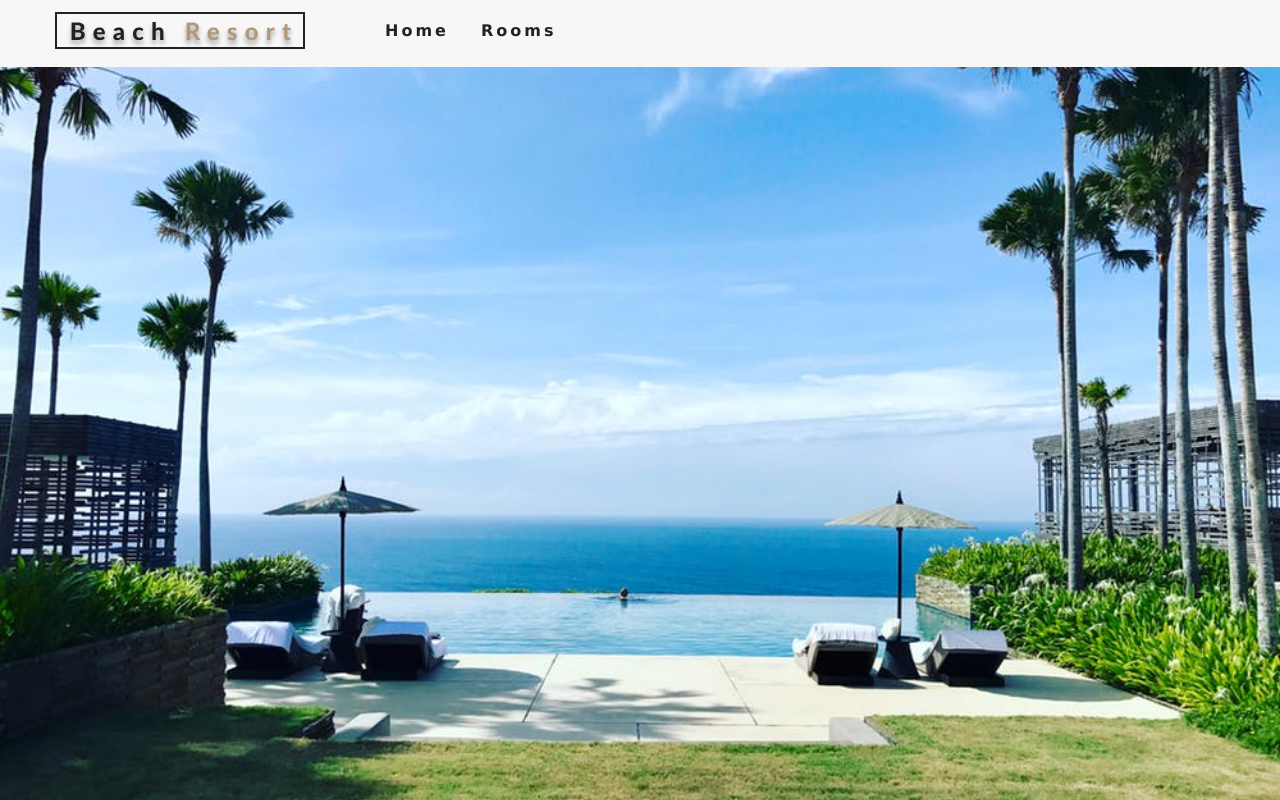
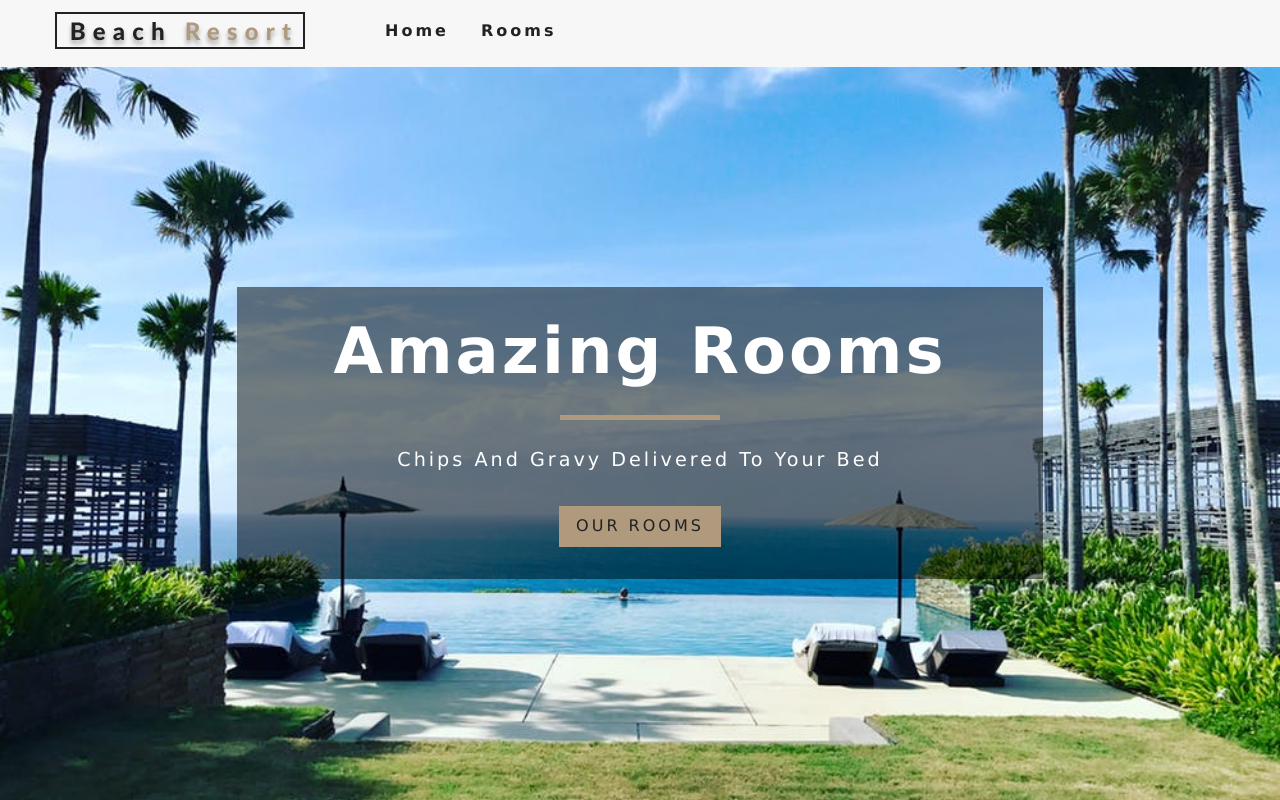
Before and after one commit to topherb99/resort_project, a React (Create React App) app: page / in a window 1280 px wide. Built offline with nearby package versions, Linux system fonts and the light colour scheme.

Commit message:
banner added to homepage

```diff
--- /dev/null
+++ b/src/components/Banner.js
@@ -0,0 +1,11 @@
+import React from 'react'
+
+export default function Banner({children,title,subtitle}) {
+  return (
+    <div className="banner">
+      <h1>{title}</h1>
+      <div></div>
+      <p>{subtitle}</p>
+      {children}
+    </div>
+)}
--- a/src/pages/Home.js
+++ b/src/pages/Home.js
@@ -1,6 +1,16 @@
 import React from 'react'
 import Hero from '../components/Hero';
+import Banner from '../components/Banner'
+import {Link} from 'react-router-dom'
 
 export default function Home() {
-  return <Hero></Hero>;
+  return <Hero>
+
+  <Banner title="Amazing rooms" subtitle="Chips and gravy delivered to your bed">
+    <Link to="/rooms" className="btn-primary">
+      our rooms
+    </Link>
+  </Banner>
+
+  </Hero>;
 }
```
